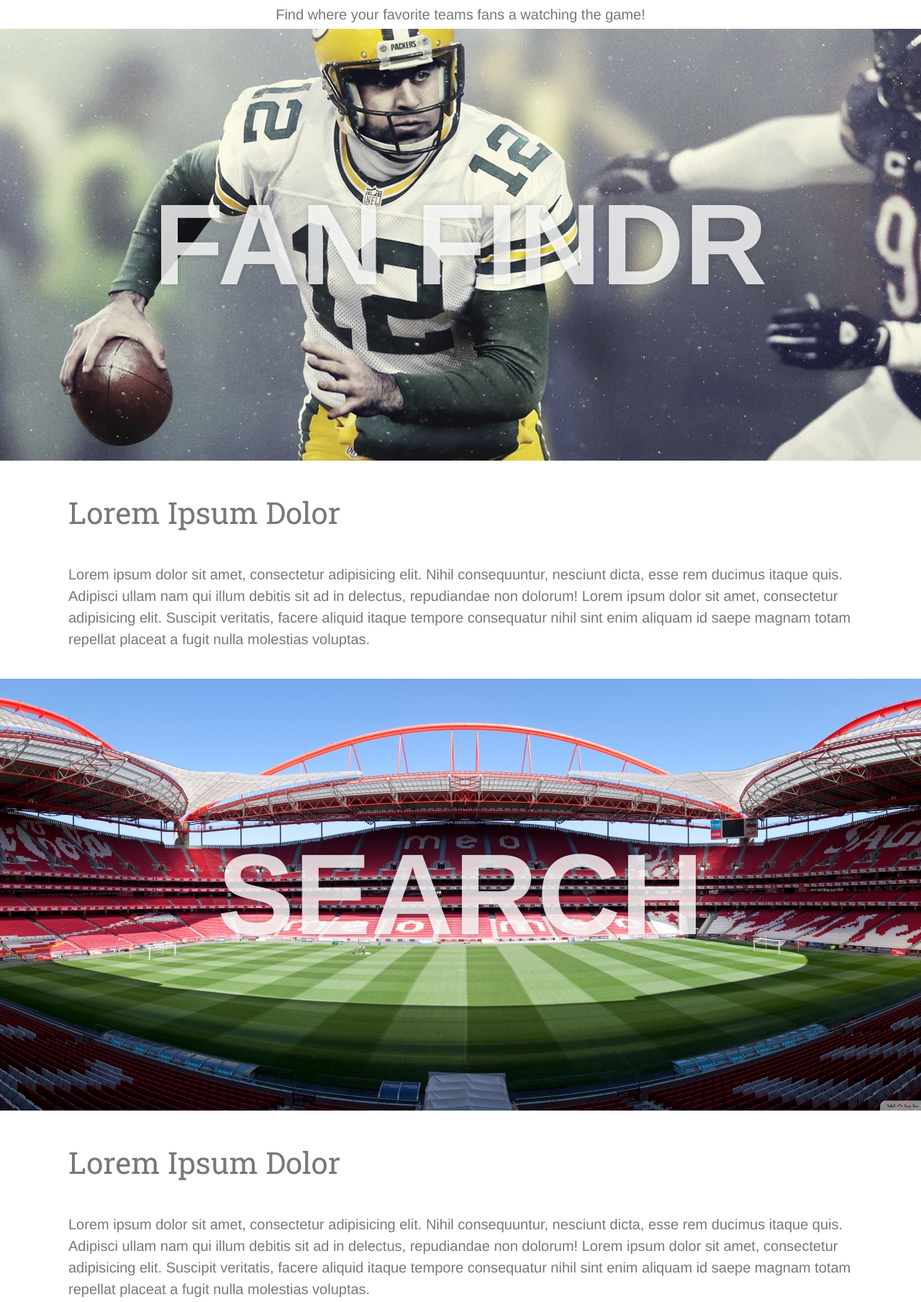
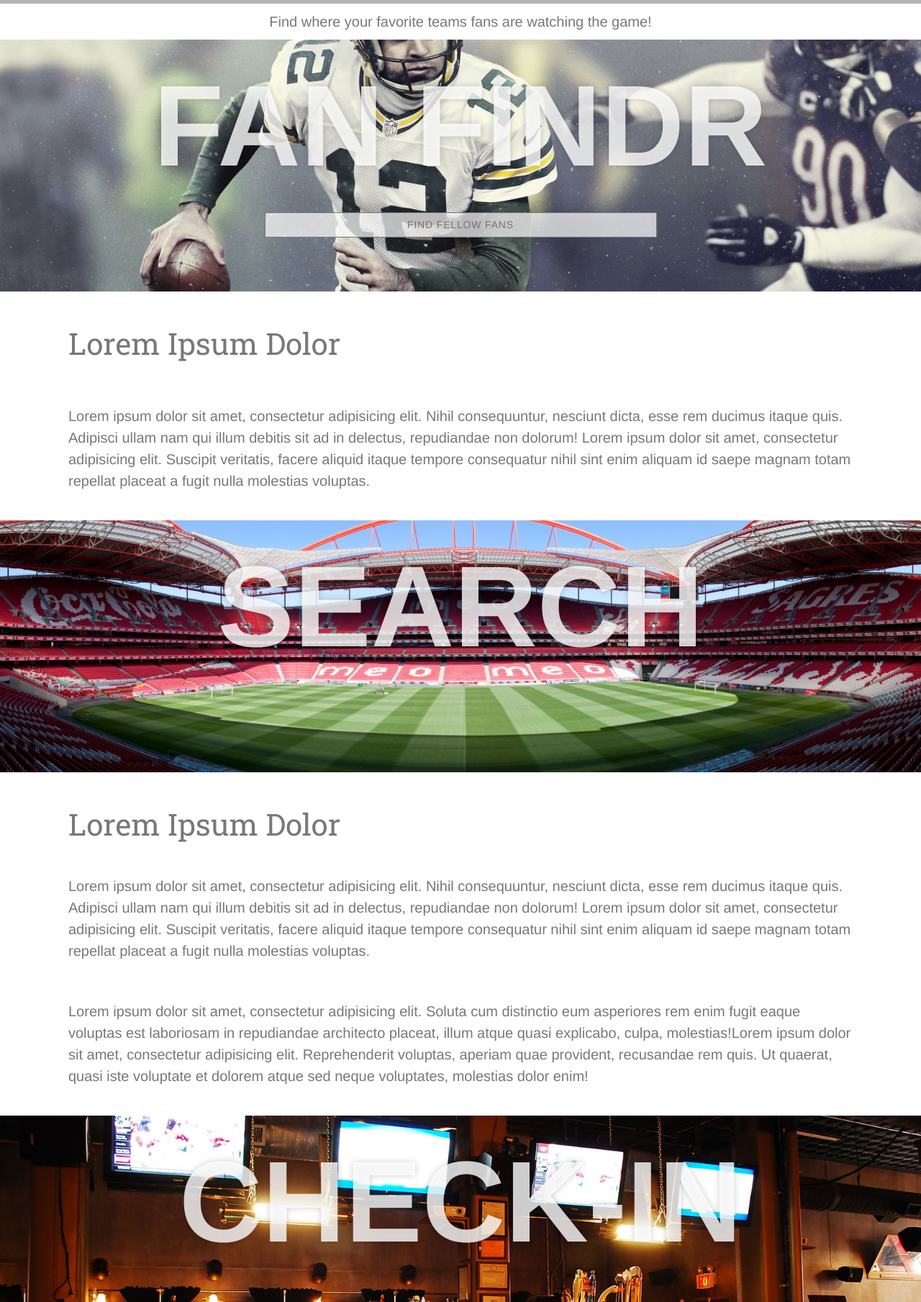
Before and after one commit to JustinBeuck/Fan-Findr, a website: page public/index.html in a window 1280 px wide. Shown: the top 1809 px of the page at 72% size. Drawn offline with nearby package versions, Linux system fonts and the light colour scheme; some packages are replaced by stand-ins of ours; no server answers.

Commit message:
changed all html into multiple views

```diff
--- a/public/base.css
+++ b/public/base.css
@@ -99,7 +99,8 @@ main {
   INFO BAR
 ============================================================ */
 .info-bar {
-  padding: 5px 0;
+  margin-top: 5px;
+  padding: 10px 0;
   background-color: #fff;
   text-align: center;
   font-size: 20px;
--- a/public/index.html
+++ b/public/index.html
@@ -13,8 +13,6 @@
     <link rel="stylesheet" href="style.css"/>
     <link rel="stylesheet" href="https://fonts.googleapis.com/css?family=Roboto+Slab">
     <link rel="stylesheet" href="base.css">
-
-
 
     <!-- Google Maps API -->
     <script src="https://maps.googleapis.com/maps/api/js?key=AIzaSyDrn605l7RPadiwdzsOlRw9O28lxfYBJ6s"></script>
@@ -42,86 +40,41 @@
 
   <div class="info-bar">
     <div class="container">
-      <h2>Find where your favorite teams fans a watching the game!</h2>
+      <h2>Find where your favorite teams fans are watching the game!</h2>
     </div>
   </div>
 
-  <main>
-
-      <section class="module parallax parallax-1">
-        <div class="container">
-          <h1>Fan Findr</h1>
-        </div>
-      </section>
-
-      <section class="module content">
-        <div class="container">
-          <h2>Lorem Ipsum Dolor</h2>
-          <p>Lorem ipsum dolor sit amet, consectetur adipisicing elit. Nihil consequuntur, nesciunt dicta, esse rem ducimus itaque quis. Adipisci ullam nam qui illum debitis sit ad in delectus, repudiandae non dolorum! Lorem ipsum dolor sit amet, consectetur adipisicing elit. Suscipit veritatis, facere aliquid itaque tempore consequatur nihil sint enim aliquam id saepe magnam totam repellat placeat a fugit nulla molestias voluptas.</p>
-        </div>
-      </section>
-
-      <section class="module parallax parallax-2">
-        <div class="container">
-          <h1>Search</h1>
-        </div>
-      </section>
-
-      <section class="module content">
-        <div class="container">
-          <h2>Lorem Ipsum Dolor</h2>
-          <p>Lorem ipsum dolor sit amet, consectetur adipisicing elit. Nihil consequuntur, nesciunt dicta, esse rem ducimus itaque quis. Adipisci ullam nam qui illum debitis sit ad in delectus, repudiandae non dolorum! Lorem ipsum dolor sit amet, consectetur adipisicing elit. Suscipit veritatis, facere aliquid itaque tempore consequatur nihil sint enim aliquam id saepe magnam totam repellat placeat a fugit nulla molestias voluptas.</p>
-          <p>Lorem ipsum dolor sit amet, consectetur adipisicing elit. Soluta cum distinctio eum asperiores rem enim fugit eaque voluptas est laboriosam in repudiandae architecto placeat, illum atque quasi explicabo, culpa, molestias!Lorem ipsum dolor sit amet, consectetur adipisicing elit. Reprehenderit voluptas, aperiam quae provident, recusandae rem quis. Ut quaerat, quasi iste voluptate et dolorem atque sed neque voluptates, molestias dolor enim!</p>
-          <p>Lorem ipsum dolor sit amet, consectetur adipisicing elit. Nam odit tempore, quibusdam impedit deserunt. Natus quisquam, facilis numquam, molestias nesciunt modi, at debitis maxime sunt et quo quas labore perferendis.Lorem ipsum dolor sit amet, consectetur adipisicing elit. Unde delectus laborum doloremque recusandae, debitis maxime a! Nihil distinctio ex, cumque tempore ea voluptas omnis odit, quaerat natus nam excepturi corporis!</p>
-          <p>Lorem ipsum dolor sit amet, consectetur adipisicing elit. Eaque eius harum atque unde nihil aut quam provident sunt, iste error vitae suscipit dolores cupiditate totam, eum quae alias! Dicta, nisi.Lorem ipsum dolor sit amet, consectetur adipisicing elit. Voluptate beatae impedit officia quis odit rerum sequi, explicabo commodi illum suscipit, tempore eum doloremque quae obcaecati tempora quidem neque sapiente modi?</p>
-        </div>
-      </section>
-
-      <section class="module parallax parallax-3">
-        <div class="container">
-          <h1>Check-In</h1>
-        </div>
-      </section>
-
-      <section class="module content">
-        <div class="container">
-          <h2>Get your new fan experience kicked off here !</h2>
-        <p>Lorem ipsum dolor sit amet, consectetur adipisicing elit. Nihil consequuntur, nesciunt dicta, esse rem ducimus itaque quis. Adipisci ullam nam qui illum debitis sit ad in delectus, repudiandae non dolorum! Lorem ipsum dolor sit amet, consectetur adipisicing elit. Suscipit veritatis, facere aliquid itaque tempore consequatur nihil sint enim aliquam id saepe magnam totam repellat placeat a fugit nulla molestias voluptas.</p>
-      </section>
-
-  </main><!-- /main -->
-
-<div style="background-image: url(http://i.huffpost.com/gen/1504265/images/o-FOOTBALL-FIELD-facebook.jpg)">
+<!-- <div style="background-image: url(http://i.huffpost.com/gen/1504265/images/o-FOOTBALL-FIELD-facebook.jpg)"> -->
     <!-- Header Menu. Note use of headerCtrl -->
-    <div class="header" ng-controller="headerCtrl">
+    <!-- <div class="header" ng-controller="headerCtrl"> -->
 
         <!-- Header items are made active upon selection -->
-        <ul class="nav nav-pills pull-right">
+        <!-- <ul class="nav nav-pills pull-right">
              <li ng-class="{ active: isActive('/join')}"><a href="/#/join">Check-In</a></li>
             <li ng-class="{ active: isActive('/find')}" class="active"><a href="/#/find">Find Teammates</a></li>
-        </ul>
+        </ul> -->
 
         <!-- Header Title -->
-        <h3 class="text-muted"></h3>
-    </div>
+        <!-- <h3 class="text-muted"></h3> -->
+    <!-- </div> -->
 
     <!-- Map and Side Panel -->
-    <div class="row content">
+    <!-- <div class="row content"> -->
 
         <!-- Google Map -->
-        <div class="col-md-7">
+        <!-- <div class="col-md-7">
             <div id="map"></div>
-        </div>
+        </div> -->
 
         <!-- Side Panel (Controlled by ng-view) -->
         <div ng-view></div>
 
-    </div>
+    <!-- </div>
     <hr/>
 
-</div>
+</div> -->
 
-  <footer style="background-color: white;">
+  <!-- <footer style="background-color: lightgray;">
     <div class="container">
       <div class="asides clearfix">
         <aside>
@@ -147,7 +100,7 @@
         </aside>
       </div>
     </div>
-  </footer><!-- /footer -->
+  </footer> --><!-- /footer -->
 
 </div><!-- /#wrapper -->
 
--- a/public/js/app.js
+++ b/public/js/app.js
@@ -5,9 +5,9 @@ var app = angular.module('fanFinderApp', ['addCtrl', 'queryCtrl', 'headerCtrl',
     .config(function($routeProvider){
 
         // Join Team Control Panel
-        $routeProvider.when('/join', {
-            controller: 'addCtrl',
-            templateUrl: 'partials/addForm.html',
+        $routeProvider.when('/', {
+            // controller: 'addCtrl',
+            templateUrl: 'partials/home.html',
 
         // Find Teammates Control Panel
         }).when('/find', {
@@ -15,5 +15,10 @@ var app = angular.module('fanFinderApp', ['addCtrl', 'queryCtrl', 'headerCtrl',
             templateUrl: 'partials/queryForm.html',
 
         // All else forward to the Join Team Control Panel
-        }).otherwise({redirectTo:'/join'})
+        }).when('/join', {
+            controller: 'addCtrl',
+            templateUrl: 'partials/addForm.html',
+
+        // All else forward to the Join Team Control Panel
+        }).otherwise({redirectTo:'/'})
     });
--- /dev/null
+++ b/public/partials/home.html
@@ -0,0 +1,43 @@
+<main>
+	<section class="module parallax parallax-1">
+    <div class="container">
+      <h1>Fan Findr</h1>
+      <div class="fanButton"><a href="#" class="myButton">Find Fellow Fans</a></div>
+    </div>
+   </section>
+
+  <section class="module content">
+    <div class="container">
+      <h2>Lorem Ipsum Dolor</h2>
+      <p>Lorem ipsum dolor sit amet, consectetur adipisicing elit. Nihil consequuntur, nesciunt dicta, esse rem ducimus itaque quis. Adipisci ullam nam qui illum debitis sit ad in delectus, repudiandae non dolorum! Lorem ipsum dolor sit amet, consectetur adipisicing elit. Suscipit veritatis, facere aliquid itaque tempore consequatur nihil sint enim aliquam id saepe magnam totam repellat placeat a fugit nulla molestias voluptas.</p>
+    </div>
+  </section>
+
+  <section class="module parallax parallax-2">
+    <div class="container">
+      <h1>Search</h1>
+    </div>
+  </section>
+
+  <section class="module content">
+    <div class="container">
+      <h2>Lorem Ipsum Dolor</h2>
+      <p>Lorem ipsum dolor sit amet, consectetur adipisicing elit. Nihil consequuntur, nesciunt dicta, esse rem ducimus itaque quis. Adipisci ullam nam qui illum debitis sit ad in delectus, repudiandae non dolorum! Lorem ipsum dolor sit amet, consectetur adipisicing elit. Suscipit veritatis, facere aliquid itaque tempore consequatur nihil sint enim aliquam id saepe magnam totam repellat placeat a fugit nulla molestias voluptas.</p>
+      <p>Lorem ipsum dolor sit amet, consectetur adipisicing elit. Soluta cum distinctio eum asperiores rem enim fugit eaque voluptas est laboriosam in repudiandae architecto placeat, illum atque quasi explicabo, culpa, molestias!Lorem ipsum dolor sit amet, consectetur adipisicing elit. Reprehenderit voluptas, aperiam quae provident, recusandae rem quis. Ut quaerat, quasi iste voluptate et dolorem atque sed neque voluptates, molestias dolor enim!</p>
+    </div>
+  </section>
+
+  <section class="module parallax parallax-3">
+    <div class="container">
+      <h1>Check-In</h1>
+    </div>
+  </section>
+
+  <section class="module content">
+    <div class="container">
+      <h2 style="text-align: center;">Get your new fan experience kicked off here !</h2>
+      <div class="fanButton"><a href="#" class="myButton">Find Fellow Fans</a></div>
+    <p>Lorem ipsum dolor sit amet, consectetur adipisicing elit. Nihil consequuntur, nesciunt dicta, esse rem ducimus itaque quis. Adipisci ullam nam qui illum debitis sit ad in delectus, repudiandae non dolorum! Lorem ipsum dolor sit amet, consectetur adipisicing elit. Suscipit veritatis, facere aliquid itaque tempore consequatur nihil sint enim aliquam id saepe magnam totam repellat placeat a fugit nulla molestias voluptas.</p>
+  </section>
+
+</main>
--- a/public/style.css
+++ b/public/style.css
@@ -96,12 +96,13 @@ section.module p {
 }
 section.module p:last-child {
   margin-bottom: 0;
+  margin-top: 5%;
 }
 section.module.content {
   padding: 40px 0;
 }
 section.module.parallax {
-  height: 600px;
+  height: 350px;
   background-position: 50% 50%;
   background-repeat: no-repeat;
   background-attachment: fixed;
@@ -113,7 +114,6 @@ section.module.parallax {
 section.module.parallax h1 {
   color: rgba(255, 255, 255, 0.8);
   font-size: 48px;
-  line-height: 600px;
   font-weight: 700;
   text-align: center;
   text-transform: uppercase;
@@ -145,3 +145,39 @@ section.module.parallax-3 {
     font-size: 160px;
   }
 }
+
+.myButton {
+    background-color: rgba(255, 255, 255, 0.7);
+    display: inline-block;
+    padding: 15px 0;
+    width: 50%;
+    color: #757272;
+    text-decoration: none;
+    border: 1px solid #757272;
+    text-transform: uppercase;
+    padding: 6px 38px;
+    font-weight: 400;
+    font-family: "proxima-nova-condensed","proxima-nova","Helvetica Neue",Helvetica,Arial,sans-serif,"proxima-nova",arial,sans-serif;
+    letter-spacing: 0.06em;
+    letter-spacing: 0.06em;
+    -webkit-user-select: none;
+    -moz-user-select: none;
+    -ms-user-select: none;
+    user-select: none;
+    -webkit-transition: background 0.3s;
+    -moz-transition: background 0.3s;
+    -o-transition: background 0.3s;
+    transition: background 0.3s;
+}
+.myButton:hover {
+  background-color:rgba(255, 0, 0, 0.7);
+  color: #fff;
+}
+.myButton:active {
+  position:relative;
+  top:1px;
+}
+
+.fanButton {
+  text-align: center;
+}
```
